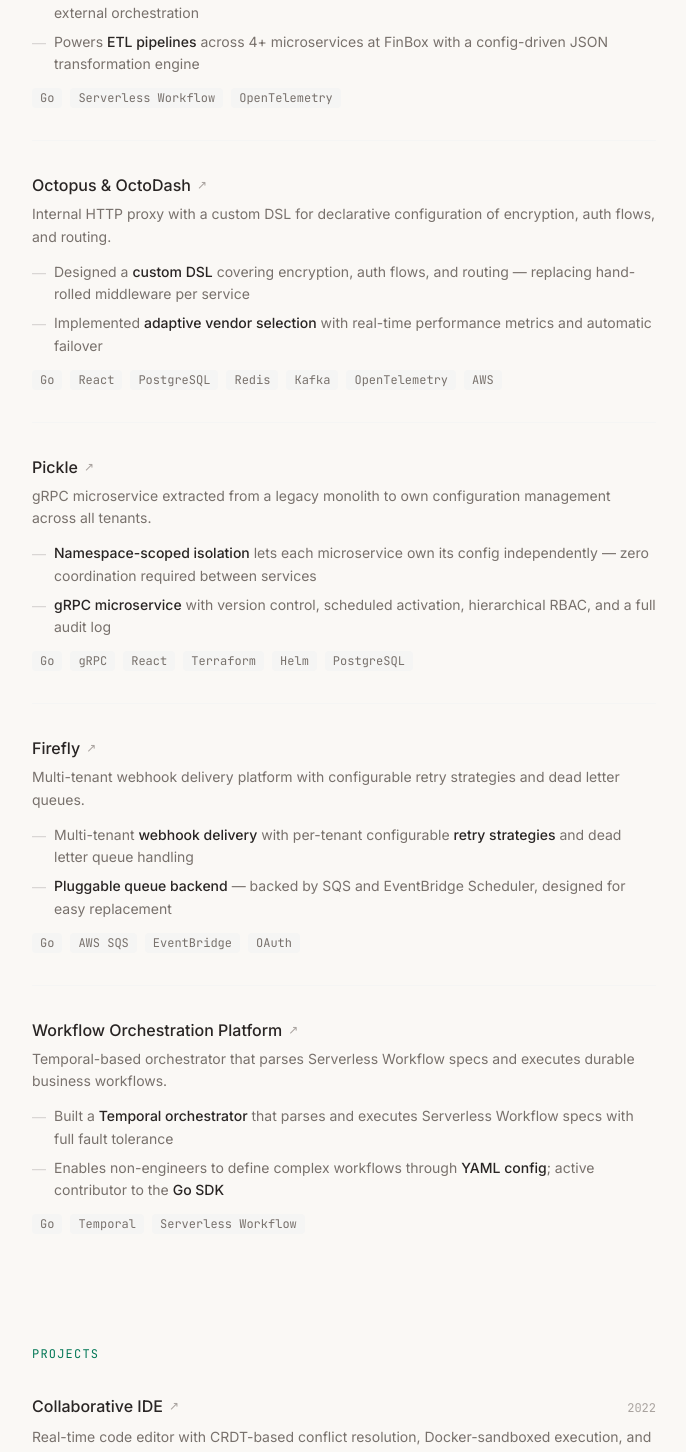
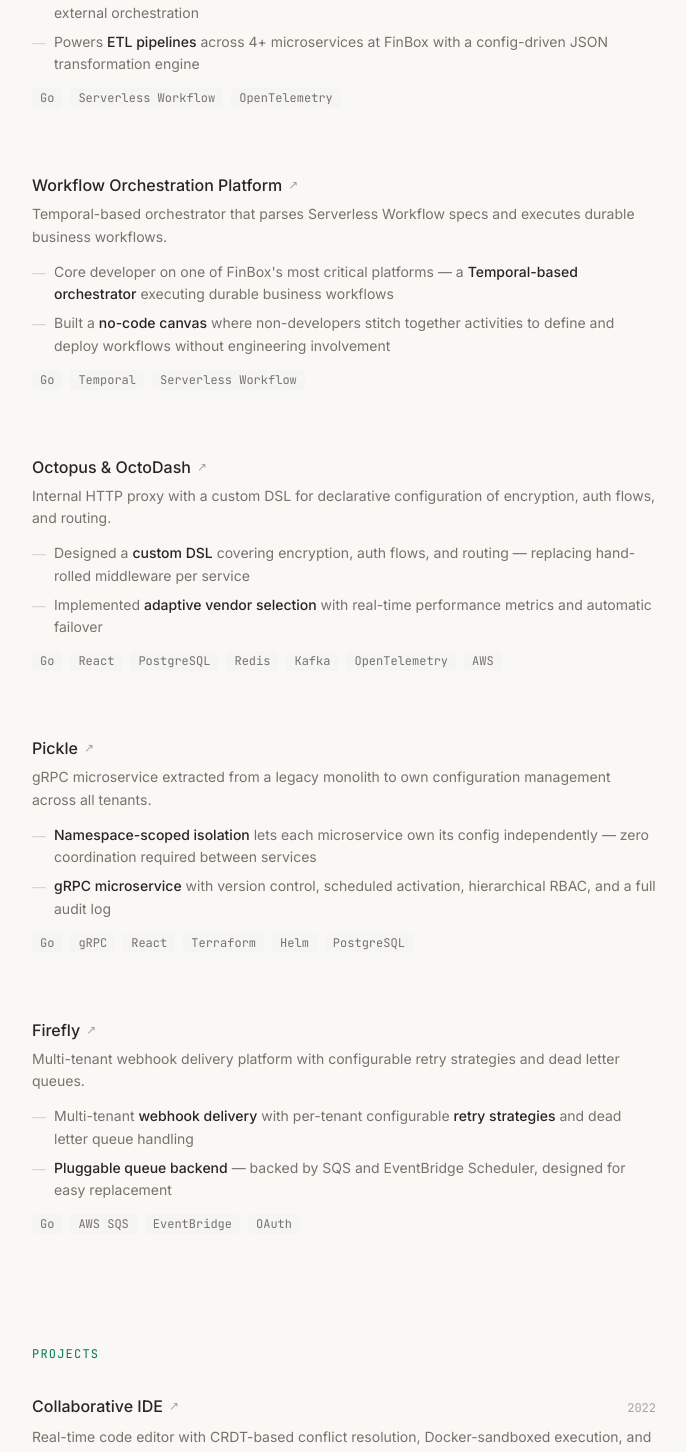
Before and after one commit to Kshitiz1403/Portfolio, a Next.js app: page / in a window 1280 px wide. Shown: the part 638-2090 px from the top of the page, without its empty margins (296-982 px from the left). Built offline with nearby package versions, Linux system fonts and the light colour scheme.

Commit message:
docs: reorder and refine workflow platform content

```diff
--- a/app/page.tsx
+++ b/app/page.tsx
@@ -32,6 +32,17 @@ const experience = [
         tech: ['Go', 'Serverless Workflow', 'OpenTelemetry'],
       },
       {
+        slug: 'workflow-orchestration-platform',
+        name: 'Workflow Orchestration Platform',
+        description:
+          'Temporal-based orchestrator that parses Serverless Workflow specs and executes durable business workflows.',
+        highlights: [
+          'Core developer on one of FinBox\'s most critical platforms — a **Temporal-based orchestrator** executing durable business workflows',
+          'Built a **no-code canvas** where non-developers stitch together activities to define and deploy workflows without engineering involvement',
+        ],
+        tech: ['Go', 'Temporal', 'Serverless Workflow'],
+      },
+      {
         slug: 'octopus-octodash',
         name: 'Octopus & OctoDash',
         description:
@@ -63,18 +74,7 @@ const experience = [
           '**Pluggable queue backend** — backed by SQS and EventBridge Scheduler, designed for easy replacement',
         ],
         tech: ['Go', 'AWS SQS', 'EventBridge', 'OAuth'],
-      },
-      {
-        slug: 'workflow-orchestration-platform',
-        name: 'Workflow Orchestration Platform',
-        description:
-          'Temporal-based orchestrator that parses Serverless Workflow specs and executes durable business workflows.',
-        highlights: [
-          'Built a **Temporal orchestrator** that parses and executes Serverless Workflow specs with full fault tolerance',
-          'Enables non-engineers to define complex workflows through **YAML config**; active contributor to the **Go SDK**',
-        ],
-        tech: ['Go', 'Temporal', 'Serverless Workflow'],
-      },
+      }
     ],
   },
 ]
--- a/content/work/workflow-orchestration-platform.mdx
+++ b/content/work/workflow-orchestration-platform.mdx
@@ -5,46 +5,44 @@ period: "Jan 2024 – Present"
 tech: ["Go", "Temporal", "Serverless Workflow"]
 ---
 
-Business processes at a fintech company are complex and change often. A loan application moves through credit scoring, document verification, underwriting rules, disbursement checks, and notification steps. The logic evolves — new regulatory requirements, new vendor integrations, edge cases discovered in production. Before this platform, those changes meant a developer making code changes, a code review, a deployment. Non-technical teams could describe what they wanted in plain language but had no way to implement it without engineering involvement.
+Business processes at a fintech company are complex and change constantly. A loan application moves through credit scoring, document verification, underwriting rules, disbursement checks, and notification steps. The logic evolves — new regulatory requirements, new vendor integrations, edge cases discovered in production. Before this platform, every change meant a developer writing code, a code review, a deployment. Non-technical teams could describe what they wanted but had no path to implement it without engineering involvement.
 
-The Workflow Orchestration Platform was built to change that.
+The Workflow Orchestration Platform is one of the most important pieces of technology at FinBox. I am the core developer on this project.
 
 ## The approach
 
 The platform uses two things together: Temporal for durable execution, and the [Serverless Workflow Specification](https://serverlessworkflow.io/) as the definition language.
 
-Temporal provides the execution guarantees — workflows survive process crashes, network failures, and long waits. It handles retries, history, and replay correctly at the infrastructure level. You don't have to build that yourself.
+Temporal provides the execution guarantees — workflows survive process crashes, network failures, and long waits. It handles retries, history, and replay correctly at the infrastructure level.
 
-The Serverless Workflow Specification provides the language. Workflows are defined in YAML or JSON following an open standard. The spec covers state machines, event triggers, parallel execution, error handling, and compensation flows — enough expressive power to model real business processes.
+The Serverless Workflow Specification provides the language. Workflows are defined following an open standard that covers state machines, event triggers, parallel execution, error handling, and compensation flows — enough expressive power to model real business processes.
 
 The platform connects them: it parses a workflow definition, maps each state to a Temporal workflow or activity, and executes it with full durability guarantees.
 
-## What it enables
+## The canvas
 
-A product manager can open the Serverless Workflow Editor, define a new onboarding flow as a state machine, and deploy it. An operations team can modify an existing disbursement workflow to add a new compliance check. Neither requires a developer to write or review Go code.
+The most visible outcome of this platform is a product built on top of it: a visual canvas for non-developers.
 
-The platform exposes a set of registered activities — functions that perform real work: call an external API, check a database, send a notification, apply a business rule. Workflow definitions reference these activities by name. Adding a new activity requires engineering. Composing existing activities into new workflows does not.
+Operations teams, product managers, and business analysts open the canvas and see a library of readily available activities — call this API, apply this rule, send this notification, run this check. They drag activities onto the canvas and stitch them together into a workflow. No code, no deployments, no engineering involvement. When the workflow is ready, they publish it and it executes on the orchestration platform with full Temporal durability underneath.
+
+Adding a new activity to the library requires engineering. Composing existing activities into new workflows — or modifying existing ones — does not. This is the separation that makes the system genuinely useful: engineers define what's possible, and business teams define what actually runs.
 
 ## Spec compliance and open source
 
-Implementing a standard spec rather than a proprietary language was deliberate. It means:
+Implementing an open standard rather than a proprietary language was deliberate. Tooling exists, the mental model is documented, and the spec's structure enforced good abstractions in the engine design.
 
-- Tooling exists — editors, validators, visualizers — that works without custom builds
-- Workflows are portable in principle
-- The mental model is documented and shareable
-
-I maintain the Serverless Workflow Editor at FinBox — the UI that teams use to create and modify workflow definitions. I also actively contribute to the [Serverless Workflow Go SDK](https://github.com/serverlessworkflow/sdk-go), the open source library that handles spec parsing and validation. Contributions there improve not just FinBox's implementation but the broader ecosystem.
+I maintain the Serverless Workflow Editor at FinBox and actively contribute to the [Serverless Workflow Go SDK](https://github.com/serverlessworkflow/sdk-go), the open source library that handles spec parsing and validation.
 
 ## The hard parts
 
-The most interesting engineering challenge was mapping the Serverless Workflow spec's execution model cleanly onto Temporal's execution model. They're not identical. The spec has concepts — event-based transitions, parallel state execution, compensation flows — that require careful translation into Temporal's workflow and activity primitives.
+The most interesting engineering challenge was mapping the Serverless Workflow spec's execution model cleanly onto Temporal's. They're not identical — the spec has concepts like event-based transitions, parallel state execution, and compensation flows that require careful translation into Temporal's workflow and activity primitives.
 
 The second challenge was error semantics. The spec has a defined error handling model. Temporal has its own retry and error propagation model. Getting them to compose correctly — so that a workflow definition's error handling behavior is what actually executes — required working through a lot of edge cases.
 
 ## Relationship to DataDancer
 
-The Workflow Orchestration Platform and DataDancer solve related but distinct problems. DataDancer is for short-running, in-memory workflows where Temporal's overhead isn't justified — data transformations, ETL steps that complete in milliseconds. The orchestration platform is for durable, long-running business processes that need to survive failures and may wait hours or days for external events. The two coexist: DataDancer often runs as an activity within a larger Temporal workflow.
+The Workflow Orchestration Platform and DataDancer solve related but distinct problems. DataDancer is for short-running, in-memory workflows where Temporal's overhead isn't justified — data transformations, ETL steps that complete in milliseconds. This platform is for durable, long-running business processes that need to survive failures and may wait hours or days for external events. The two coexist: DataDancer often runs as an activity within a larger Temporal workflow.
 
 ---
 
-This project sits at the intersection of the two things I find most interesting: distributed systems (Temporal's execution model, failure handling, history replay) and language design (the DSL/spec that non-engineers interact with). Getting both right — reliable execution underneath, a clear and expressive definition layer on top — is what makes the platform actually useful.
+This project sits at the intersection of the two things I find most interesting: distributed systems (Temporal's execution model, failure handling, history replay) and the interface between engineers and the business (the canvas that lets non-developers compose and deploy logic without writing code). Getting both right is what makes it actually useful.
```
